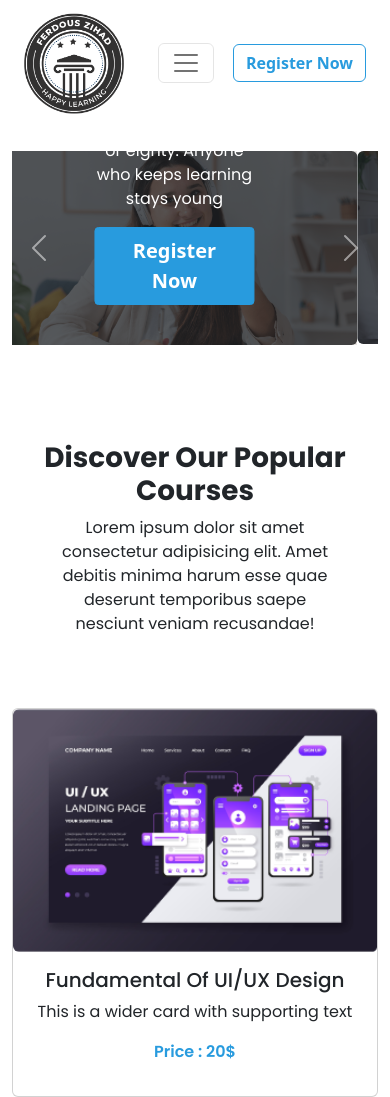
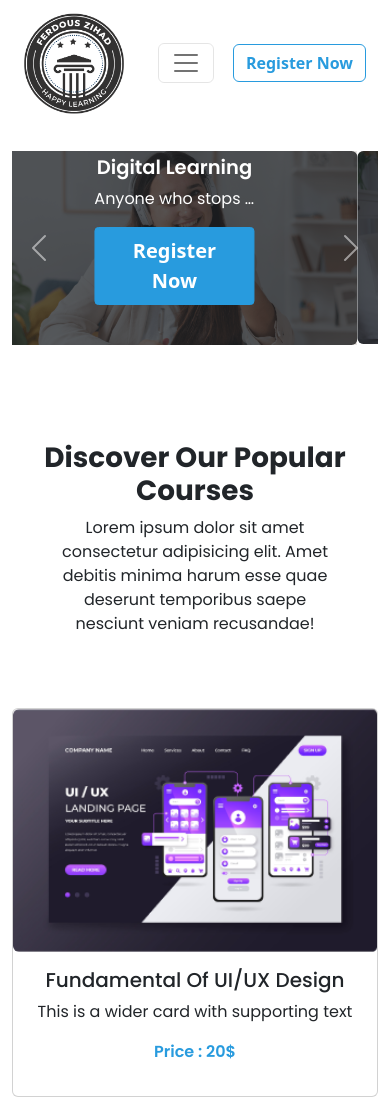
Before and after one commit to FerdousZihad/Learn-with-Ferdous, a plain HTML site: page index.html in a window 390 px wide. Shown: the top 1097 px of the page. Drawn offline with nearby package versions, Linux system fonts and the light colour scheme.

Commit message:
Slder text responsiveness fixed

```diff
--- a/index.html
+++ b/index.html
@@ -65,8 +65,9 @@
                             <img src="images/cover/cover-1.png" class="d-block w-100  opacity-25 " alt="...">
 
                             <div class="carousel-caption  d-md-block px-5 ">
-                                <h1 class="display-3  fw-semibold">Get Started Digital Learning</h1>
-                                <p>Anyone who stops learning is old, whether at twenty or eighty. Anyone who keeps
+                                <h1 class="  fw-semibold">Get Started Digital Learning</h1>
+                                <p class="text-truncate">Anyone who stops learning is old, whether at twenty or eighty.
+                                    Anyone who keeps
                                     learning stays young</p>
 
                                 <a href="#" class="btn btn-lg btn-blue text-white   rounded-1 fw-semibold">Register
@@ -79,7 +80,8 @@
 
                             <div class="carousel-caption  d-md-block px-0 px-sm-3 ">
                                 <h1 class="display-3 fw-semibold">Get Started Digital Learning</h1>
-                                <p>Anyone who stops learning is old, whether at twenty or eighty. Anyone who keeps
+                                <p class="text-truncate">Anyone who stops learning is old, whether at twenty or eighty.
+                                    Anyone who keeps
                                     learning stays young</p>
 
                                 <a href="#" class="btn btn-lg btn-blue text-white   rounded-1 fw-semibold">Register
--- a/my-styles/style.css
+++ b/my-styles/style.css
@@ -49,3 +49,6 @@ h1 , h2, h3, h4, h5, h6, p,a{
 .bg-black{
     background:#161616;
 }
+.carousel-caption h1{
+    font-size: 5vw;
+}
```
